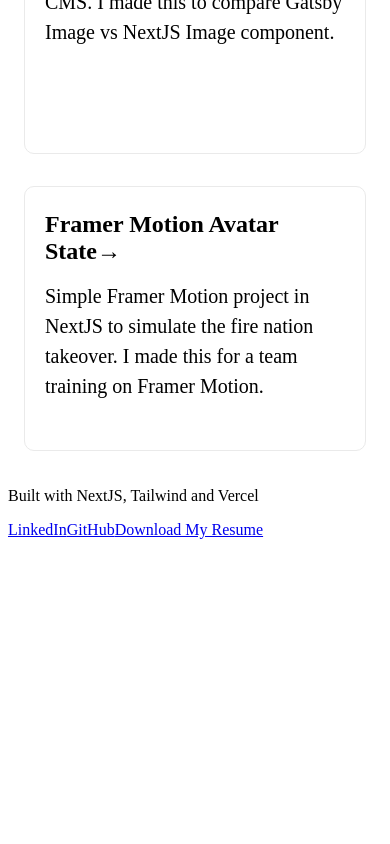
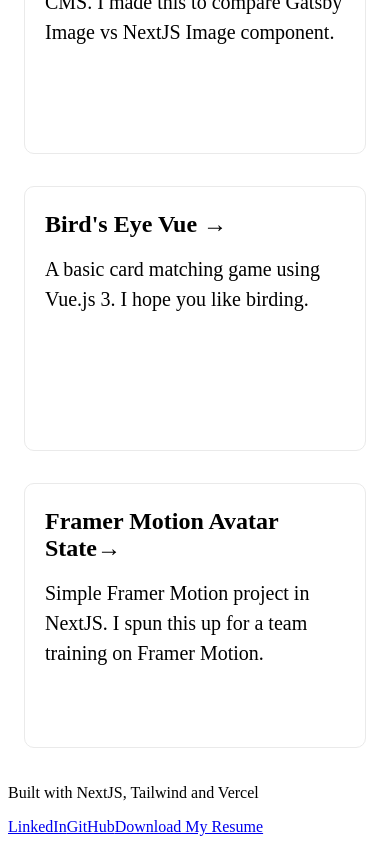
Before and after one commit to arielbot/at-adams-folio, a Next.js app: page / in a window 390 px wide. Shown: the part 1217-2061 px from the top of the page. Before the commit the page ends 1764 px from the top, so only its background shows below. Built offline with nearby package versions, Linux system fonts and the light colour scheme.

Commit message:
update projects and skill animation at mobile

```diff
--- a/components/Projects.js
+++ b/components/Projects.js
@@ -29,15 +29,15 @@ const Projects = () => {
           <p>Basic blog linked to Contentful CMS. I made this to compare Gatsby Image vs NextJS Image component.</p>
         </motion.a>
 
-        {/* <motion.a href="" className={styles.card} whileHover={{
+        <motion.a href="https://birds-eye-vue3.netlify.app/" target="_blank" className={styles.card} whileHover={{
             scale: 1.1,
             transition: {
               duration: .2
             },
           }}>
-          <h3>Recipe App &rarr;</h3>
-          <p>Uh oh spicy! Pumpkin! Hahahaha. Pumpkin tasty!</p>
-        </motion.a> */}
+          <h3>Bird's Eye Vue &rarr;</h3>
+          <p>A basic card matching game using Vue.js 3. I hope you like birding.</p>
+        </motion.a>
 
         <motion.a href="https://loco-motion.vercel.app/" target="_blank" className={styles.card} whileHover={{
             scale: 1.1,
@@ -47,7 +47,7 @@ const Projects = () => {
           }}>
           <h3>Framer Motion Avatar State&rarr;</h3>
           <p>
-            Simple Framer Motion project in NextJS to simulate the fire nation takeover. I made this for a team training on Framer Motion.
+            Simple Framer Motion project in NextJS. I spun this up for a team training on Framer Motion.
           </p>
         </motion.a>
       </div>
--- a/components/Skills.js
+++ b/components/Skills.js
@@ -57,7 +57,7 @@ const Skills = () => {
       width: `${10}%`
     },
     load: {
-      width: `${35}%`,
+      width: `${45}%`,
       transition: {
         duration: 3,
         delay: 0.3,
```
Also changed, not shown: components/Brands.js (added, +7 -0 lines).
